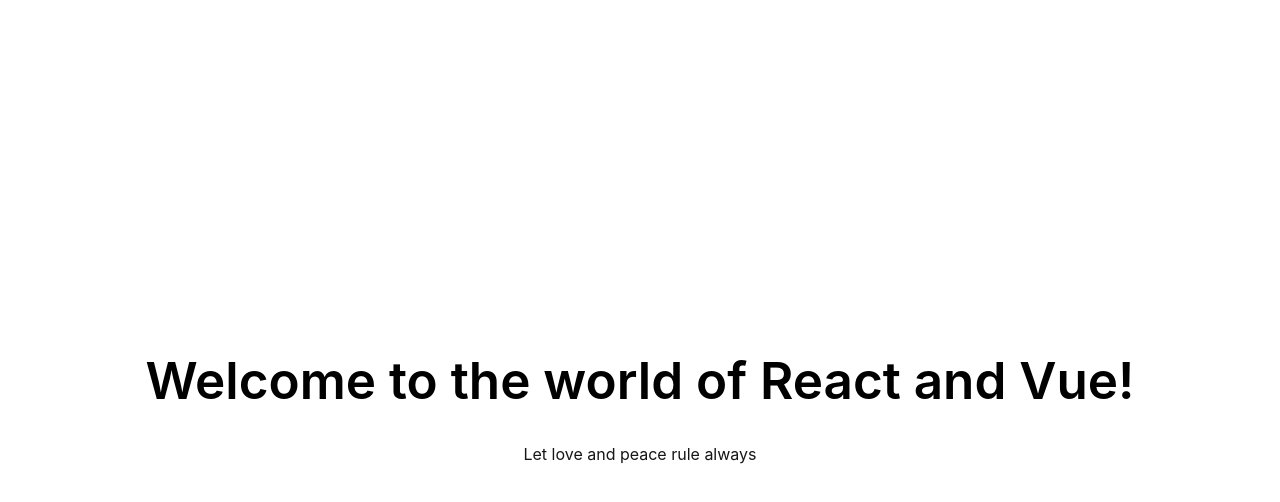
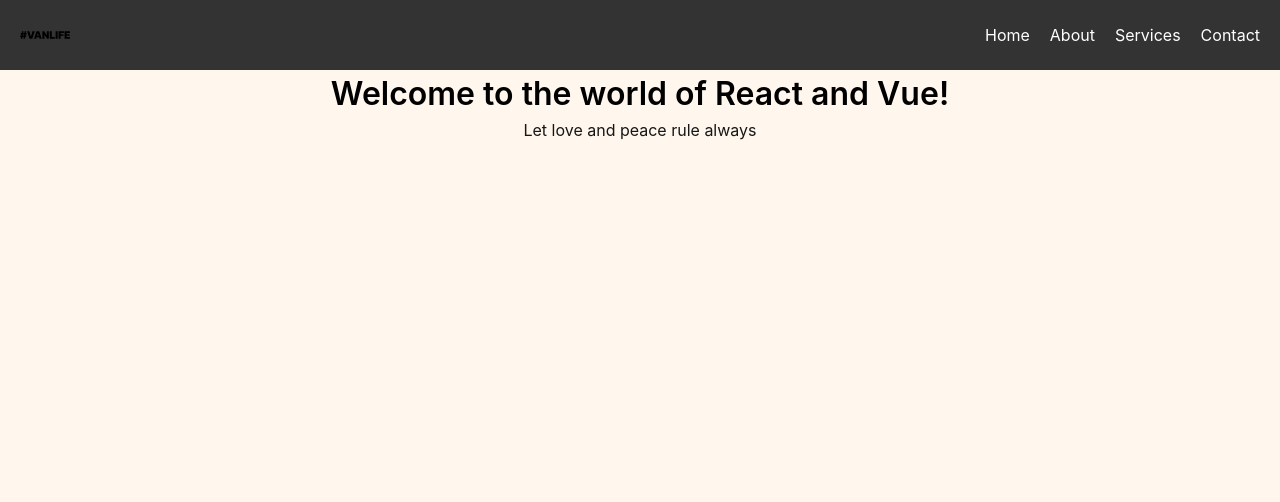
Before and after one commit to Masterchinedum/Vanlife, a React (Vite) app: page / in a window 1280 px wide. Shown: the top 502 px of the page. Built offline with nearby package versions, Linux system fonts and the light colour scheme.

Commit message:
Update styling and add Navbar component

```diff
--- a/src/App.css
+++ b/src/App.css
@@ -1,6 +1,6 @@
 #root {
   max-width: 1280px;
-  margin: 0 auto;
-  padding: 2rem;
+  margin: 0px;
+  padding: 0px;
   text-align: center;
 }
--- a/src/App.jsx
+++ b/src/App.jsx
@@ -1,17 +1,23 @@
 // import { useState } from 'react'
 // import reactLogo from './assets/react.svg'
-// import vanLogo from '/vanlife.svg'
+import Navbar from './components/Navbar';
 import './App.css'
 
 function App() {
   return (
     <>
+      <div className='navCont'>
+        <Navbar />
+      </div>
+      <div className='contCont'>
       <h1>
         Welcome to the world of React and Vue!
       </h1>
       <p>
         Let love and peace rule always
       </p>
+      </div>
+
     </>
   )
 }
--- /dev/null
+++ b/src/components/Navbar.css
@@ -0,0 +1,40 @@
+.navbar {
+    background-color: #333;
+    padding: 10px 0;
+    margin: 0px;
+  }
+
+  .navbar__container {
+    display: flex;
+    align-items: center;
+    justify-content: space-between;
+    max-width: 1500px;
+    margin: 0px;
+    padding: 0 20px;
+  }
+
+  .navbar__logo {
+    width: 50px;
+    height: 50px;
+  }
+
+  .navbar__menu {
+    list-style-type: none;
+    margin: 0;
+    padding: 0;
+    display: flex;
+  }
+
+  .navbar__item {
+    margin-left: 20px;
+  }
+
+  .navbar__link {
+    color: #fff;
+    text-decoration: none;
+    transition: color 0.3s ease;
+  }
+
+  .navbar__link:hover {
+    color: #ff8c00;
+  }
--- /dev/null
+++ b/src/components/Navbar.jsx
@@ -0,0 +1,21 @@
+import React from 'react';
+import logo from '../assets/vanlife.svg';
+import './Navbar.css'; // Import your CSS file for styling
+
+const Navbar = () => {
+  return (
+    <nav className="navbar">
+      <div className="navbar__container">
+        <img src={logo} alt="Vanlife Logo" className="navbar__logo" />
+        <ul className="navbar__menu">
+          <li className="navbar__item"><a href="#" className="navbar__link">Home</a></li>
+          <li className="navbar__item"><a href="#" className="navbar__link">About</a></li>
+          <li className="navbar__item"><a href="#" className="navbar__link">Services</a></li>
+          <li className="navbar__item"><a href="#" className="navbar__link">Contact</a></li>
+        </ul>
+      </div>
+    </nav>
+  );
+};
+
+export default Navbar;
--- a/src/index.css
+++ b/src/index.css
@@ -1,14 +1,20 @@
 :root {
   font-family: poppins, Inter, system-ui, Avenir, Helvetica, Arial, sans-serif;
   line-height: 1.5;
+  padding: 0px;
+  margin: 0px;
 
   color-scheme:   light dark;
   background-color: #fff7ed;
 
-  font-synthesis: none;
   text-rendering: optimizeLegibility;
   -webkit-font-smoothing: antialiased;
   -moz-osx-font-smoothing: grayscale;
+}
+* {
+  box-sizing: border-box;
+  margin: 0;
+  padding: 0;
 }
 
 p {
@@ -20,56 +26,3 @@ p {
     font-weight: 600;
     color: #000000;
   }
-a {
-  font-weight: 500;
-  color: #646cff;
-  text-decoration: inherit;
-}
-a:hover {
-  color: #535bf2;
-}
-
-body {
-  margin: 0;
-  display: flex;
-  place-items: center;
-  min-width: 320px;
-  min-height: 100vh;
-}
-
-h1 {
-  font-size: 3.2em;
-  line-height: 1.1;
-}
-
-button {
-  border-radius: 8px;
-  border: 1px solid transparent;
-  padding: 0.6em 1.2em;
-  font-size: 1em;
-  font-weight: 500;
-  font-family: inherit;
-  background-color: #1a1a1a;
-  cursor: pointer;
-  transition: border-color 0.25s;
-}
-button:hover {
-  border-color: #646cff;
-}
-button:focus,
-button:focus-visible {
-  outline: 4px auto -webkit-focus-ring-color;
-}
-
-@media (prefers-color-scheme: light) {
-  :root {
-    color: #213547;
-    background-color: #ffffff;
-  }
-  a:hover {
-    color: #747bff;
-  }
-  button {
-    background-color: #f9f9f9;
-  }
-}
--- a/src/main.jsx
+++ b/src/main.jsx
@@ -1,6 +1,6 @@
 import React from 'react';
 import ReactDOM from 'react-dom/client';
-import { BrowserRouter as Router, Routes, Route } from 'react-router-dom';
+import { BrowserRouter as Router, Routes, Route, Link } from 'react-router-dom';
 import App from './App.jsx'
 import './index.css'
 
```
Also changed, not shown: src/assets/vanlife.svg (added).
